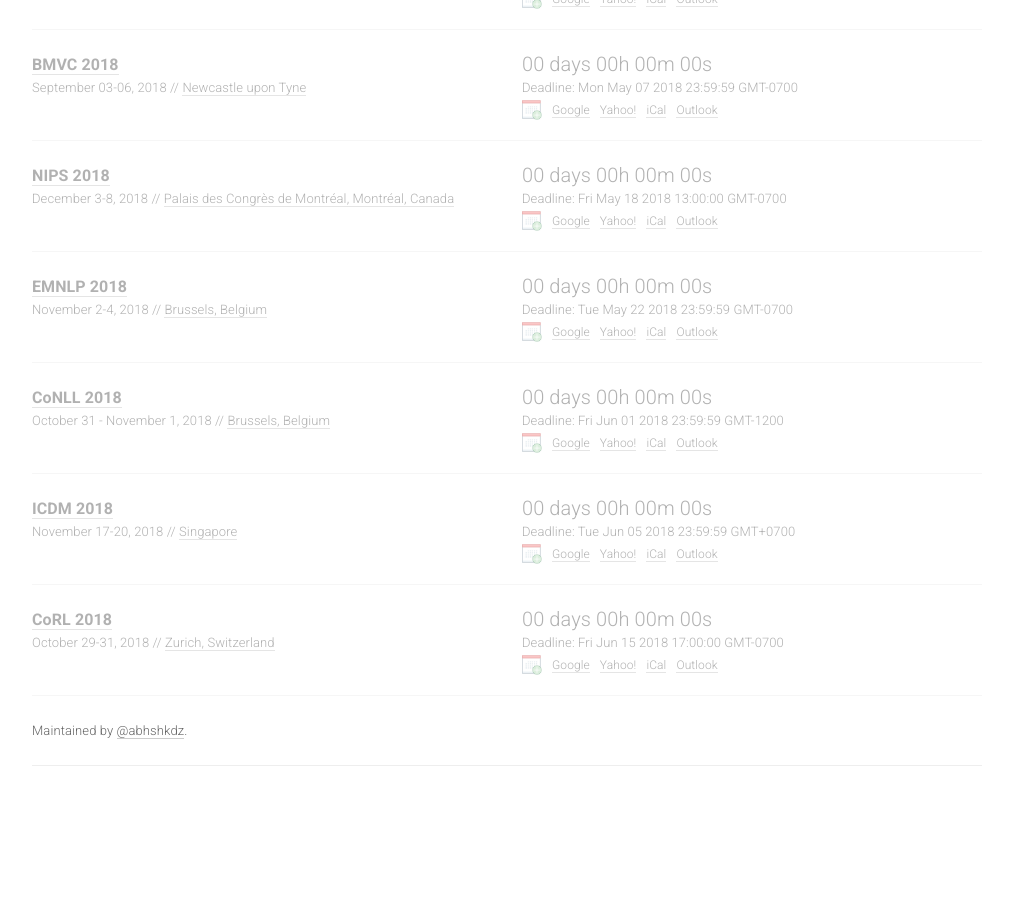
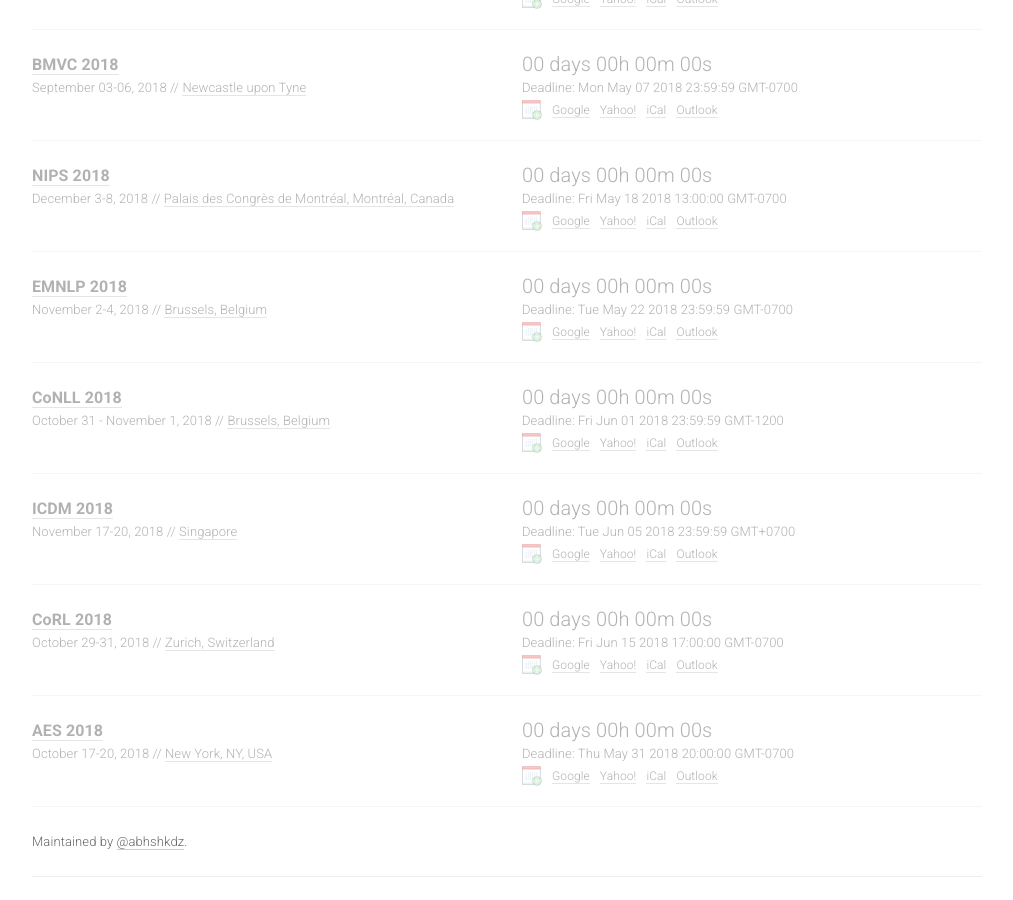
Before and after one commit to paperswithcode/ai-deadlines, a Jekyll site: the page built from index.html, in a window 1280 px wide and 900 px high, scrolled down 2357 px. Shown: the whole window, without its empty margins (133-1146 px from the left). Built offline with Jekyll 4.4.1, drawn with Linux system fonts in a browser that asks for light colours; nearby versions of some CDN libraries; comment, search, counter and statistics services are not loaded; before the commit the page ends 3146 px from its top, so only the background shows below that.

Commit message:
Added AES conference
For the last few years, AES (a premier audio conference ) has significant influx of speech related papers.

```diff
--- a/_data/conferences.yml
+++ b/_data/conferences.yml
@@ -260,3 +260,13 @@
   date: October 29-31, 2018
   place: Zurich, Switzerland
   sub: RO
+
+- name: AES
+  year: 2018
+  id: aes2018
+  link: http://www.aes.org/
+  deadline: "2018-05-31 20:00:00"
+  timezone: America/Los_Angeles
+  date: October 17-20, 2018
+  place: New York, NY, USA
+  sub: SP
```
